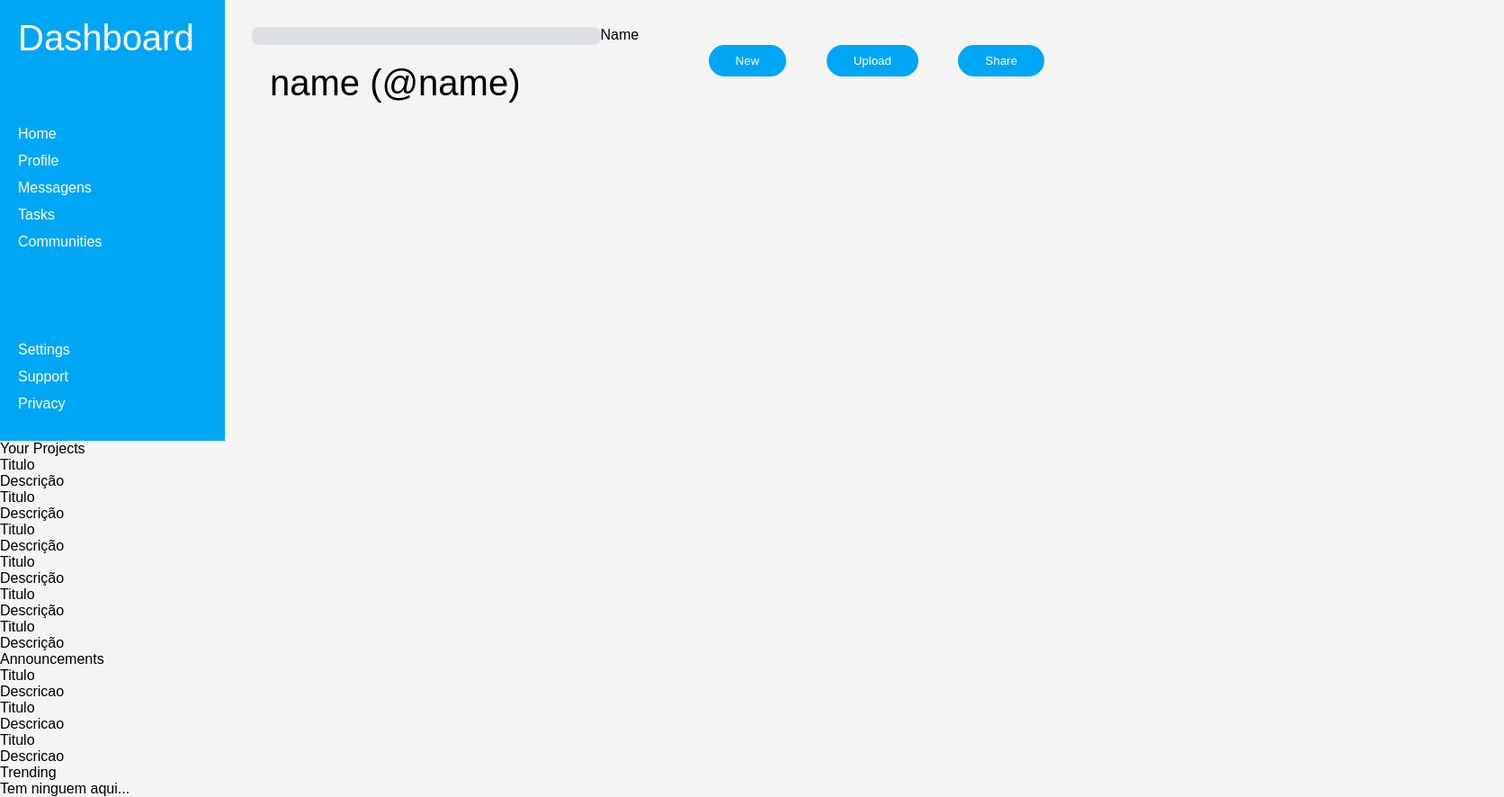
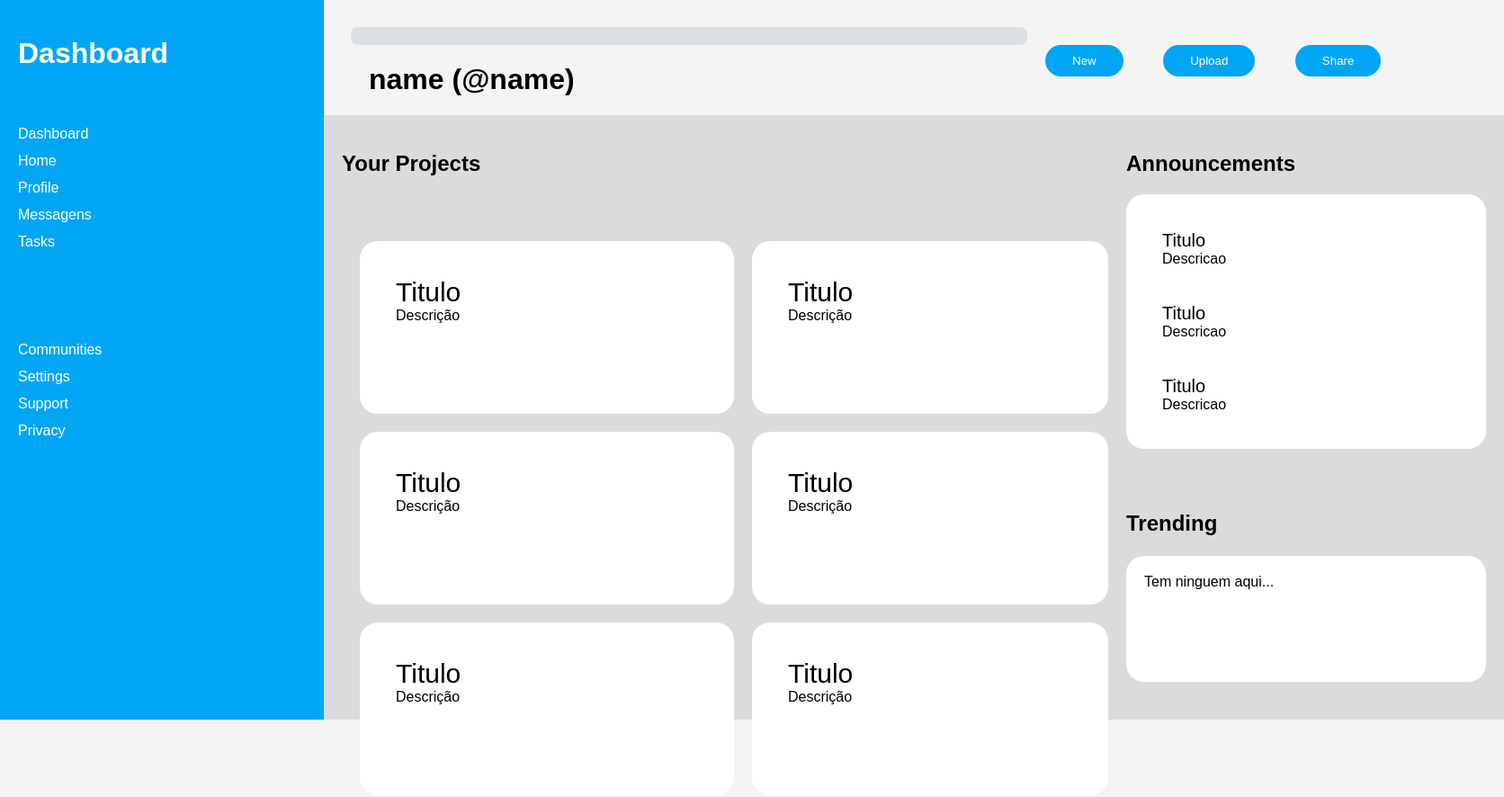
Before and after one commit to batachin/projeto-admin, a plain HTML site: page index.html in a window 1280 px wide. Shown: the whole page at 90% size, 1672 px wide, since content can reach past the window. Drawn offline with Linux system fonts and the light colour scheme.

Commit message:
meu primeiro commit

```diff
--- a/index.html
+++ b/index.html
@@ -5,10 +5,12 @@
     <meta name="viewport" content="width=device-width, initial-scale=1.0">
     <title>Admin</title>
     <link rel="stylesheet" href="styless.css">
+    <link rel="stylesheet" href="https://cdnjs.cloudflare.com/ajax/libs/font-awesome/6.7.2/css/all.min.css">
 </head>
 <body>
     <div class="barra-lateral">
         <div class="opcao">
+            <h1 class="logo" id="dashboard" >Dashboard</h1>
             <div class="logo" id="dashboard">Dashboard</div>
             <div class="opcoes" id="home">Home</div>
             <div class="opcoes" id="profile">Profile</div>
@@ -20,63 +22,73 @@
             <div class="opcoes" id="privacy">Privacy</div>
         </div>
 
+
     </div>
 
     <div class="cabecalho">
         <input class="pesquisa" type="text" >
-        <div class="nick"> Name</div>
-        <div class="name">name (@name)</div>
+        <h1 class="name">name (@name)</h1>
 
         <div class="buttons">
-            <button class="button">New</button>
-            <button class="button">Upload</button>
-            <button class="button">Share</button>
+            <button class="button" id="New">New</button>
+            <button class="button" id="Upload">Upload</button>
+            <button class="button" id="Share">Share</button>
         </div>
+
 
     </div>
 
-    <div class="conteineres">
-        <div class="titule">Your Projects</div>
+    <div class="conteiner">
+        <h2 class="project">Your Projects</h2>
         <div class="cards" id="conteineres">
-            <div class="card">
+            <div class="card-conteiner">
                 <div class="titule-card">Titulo</div>
                 <div class="descricao">Descrição</div>
             </div>
-            <div class="card">
+            <div class="card-conteiner">
                 <div class="titule-card">Titulo</div>
                 <div class="descricao">Descrição</div>
             </div>
-            <div class="card">
+            <div class="card-conteiner">
                 <div class="titule-card">Titulo</div>
                 <div class="descricao">Descrição</div>
             </div>
-            <div class="card">
+            <div class="card-conteiner">
                 <div class="titule-card">Titulo</div>
                 <div class="descricao">Descrição</div>
             </div>
-            <div class="card">
+            <div class="card-conteiner">
                 <div class="titule-card">Titulo</div>
                 <div class="descricao">Descrição</div>
             </div>
-            <div class="card">
+            <div class="card-conteiner">
                 <div class="titule-card">Titulo</div>
                 <div class="descricao">Descrição</div>
             </div>
         </div>
 
         <div class="announcements">
-            <div class="titule">Announcements</div>
+            <h2 class="announcement">Announcements</h2>
             <div class="cards" id="announcements">
-                <div class="titule-announcements">Titulo</div>
-                <div class="descricao-announcements">Descricao</div>
-                <div class="titule-announcements">Titulo</div>
-                <div class="descricao-announcements">Descricao</div>
-                <div class="titule-announcements">Titulo</div>
-                <div class="descricao-announcements">Descricao</div>
+                <div class="card-announcements">
+                    <div class="titule-announcements">Titulo</div>
+                    <div class="descricao-announcements">Descricao</div>
+                </div>
+                <div class="card-announcements">
+                    <div class="titule-announcements">Titulo</div>
+                    <div class="descricao-announcements">Descricao</div>
+                </div>
+                <div class="card-announcements">
+                    <div class="titule-announcements">Titulo</div>
+                    <div class="descricao-announcements">Descricao</div>
+                </div>
+
+
+
             </div>
         </div>
 
-        <div class="titule">Trending</div>
+        <h2 class="trending">Trending</h2>
         <div class="perfils">Tem ninguem aqui...</div>
     </div>
 
--- a/styless.css
+++ b/styless.css
@@ -3,15 +3,18 @@ html body {
     padding: 0;
     height: 100vh;
     display: grid;
-    grid-template-columns: 250px auto;
+    grid-template-columns: 360px auto;
     font-family: Arial, sans-serif;
     background-color: #f4f4f4;
+    grid-template-rows: 16% auto;
 }
 
 .barra-lateral {
     background-color: oklch(0.685 0.169 237.323);
     color: white;
     display: grid;
+    grid-row: 1 / 3;
+
 }
 
 .opcao {
@@ -20,30 +23,28 @@ html body {
     padding: 20px;
 }
 
-.logo {
-    font-size: 40px;
-}
-
 .pesquisa {
     border: 0px solid white;
     border-radius: 8px;
     background-color: #dce0e4;
-    padding: ;
+    padding-left: 700px;
+    max-width: 50px;
+    max-height: 400px;
 }
 
 
 .cabecalho {
     display: grid;
+    grid-row: 1;
     padding: 30px;
-    grid-template-columns: auto 100px auto;
-    grid-template-rows: 20px 200px;
-    justify-content: ;
+    grid-template-columns: auto 500px;
+    grid-template-rows: 20px auto;
+    height: 30%;
 }
 
 .name {
     grid-row: 2;
     margin: 20px;
-    font-size: 40px;
 }
 
 .button {
@@ -54,5 +55,86 @@ html body {
     padding-right: 30px;
     color: white ;
     background-color: oklch(0.685 0.169 237.323);
-    margin: 20px;-
+    margin: 20px;
 }
+
+
+.conteiner {
+    background-color: rgb(219, 219, 219);
+    grid-column: 2;
+    grid-row: 2 / 3;
+    display: grid;
+    padding: 20px;
+
+    grid-template-columns: 500px auto 400px;
+    grid-template-rows: 100px 100px 100px 100px 70px;
+
+
+}
+
+#conteineres {
+    grid-column: 1 / 3;
+    grid-row: 2 / 4;
+    display: grid;
+    grid-template-columns: 50% auto;
+    gap: 20px;
+    padding: 20px;
+
+
+}
+
+.project {
+    grid-row: 1;
+    grid-column: 1;
+}
+
+.announcements {
+    grid-column: 3;
+    grid-row: 1;
+}
+
+.trending {
+    grid-column: 3;
+    grid-row: 5;
+}
+
+.perfils {
+    grid-column: 3;
+    grid-row: 6;
+}
+
+#announcements {
+    grid-row: 2 / 3;
+    grid-column: 3;
+    gap: 20px;
+    padding: 20px;
+    background-color: white;
+    border-radius: 20px;
+
+}
+
+.card-conteiner {
+    background-color: white;
+    border-radius: 20px;
+    padding: 40px;
+    padding-bottom: 100px;
+}
+
+.card-announcements {
+    padding: 20px;
+}
+
+.titule-announcements {
+    font-size: 20px;
+}
+
+.titule-card {
+    font-size: 30px;
+}
+
+.perfils {
+    background-color: white;
+    border-radius: 20px;
+    padding: 20px;
+    margin-bottom: 22px;
+}
```
Also changed, not shown: snowflake.svg (deleted).
